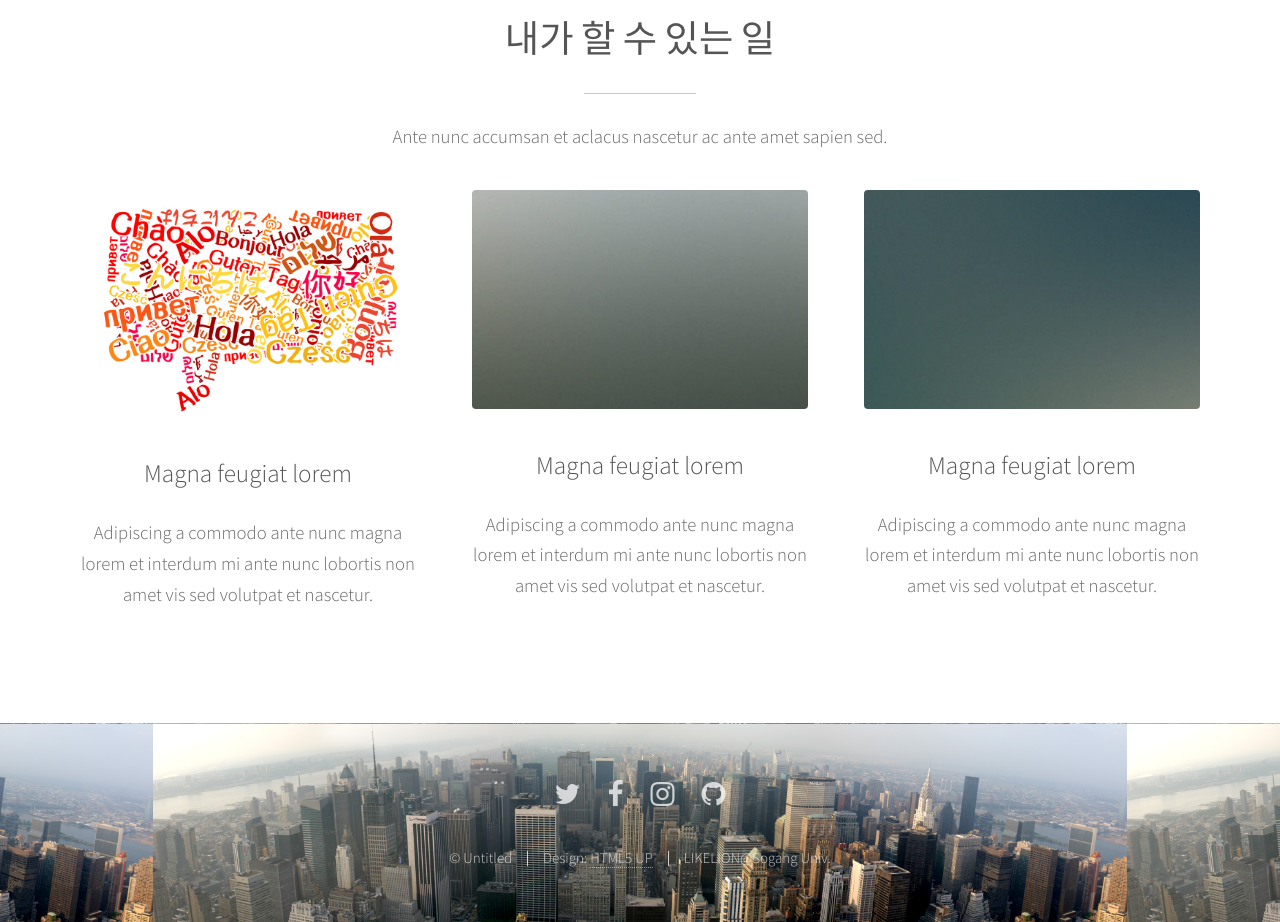
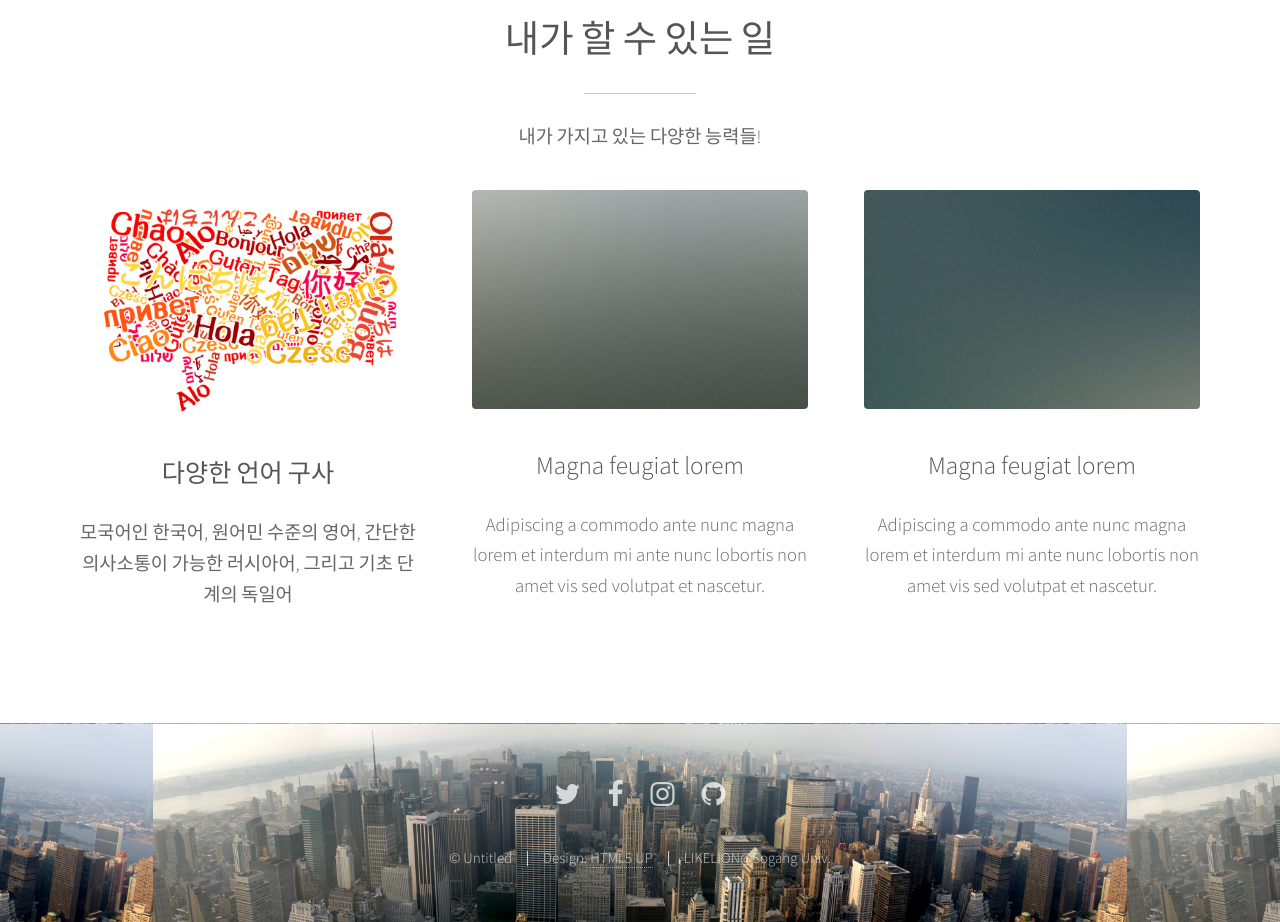
Before and after one commit to hakyeon96/hakyeon96.github.io, a plain HTML site: page index.html in a window 1280 px wide. Shown: the part 2000-2922 px from the top of the page. Drawn offline with Linux system fonts and the light colour scheme.

Commit message:
사진 오류 수정

```diff
--- a/index.html
+++ b/index.html
@@ -82,12 +82,12 @@
 					<header class="major">
 						<h2>내가 할 수 있는 일</h2>
 					</header>
-					<p>Ante nunc accumsan et aclacus nascetur ac ante amet sapien sed.</p>
+					<p>내가 가지고 있는 다양한 능력들!</p>
 					<div class="row 150%">
 						<div class="4u 12u$(medium)">
 							<span class="image fit"><img src="images/pic02.jpg" alt="" /></span>
-							<h3>Magna feugiat lorem</h3>
-							<p>Adipiscing a commodo ante nunc magna lorem et interdum mi ante nunc lobortis non amet vis sed volutpat et nascetur.</p>
+							<h3>다양한 언어 구사</h3>
+							<p>모국어인 한국어, 원어민 수준의 영어, 간단한 의사소통이 가능한 러시아어, 그리고 기초 단계의 독일어</p>
 						</div>
 						<div class="4u 12u$(medium)">
 							<span class="image fit"><img src="images/pic03.jpg" alt="" /></span>
```
Also changed, not shown: images/header.jpg (added).
